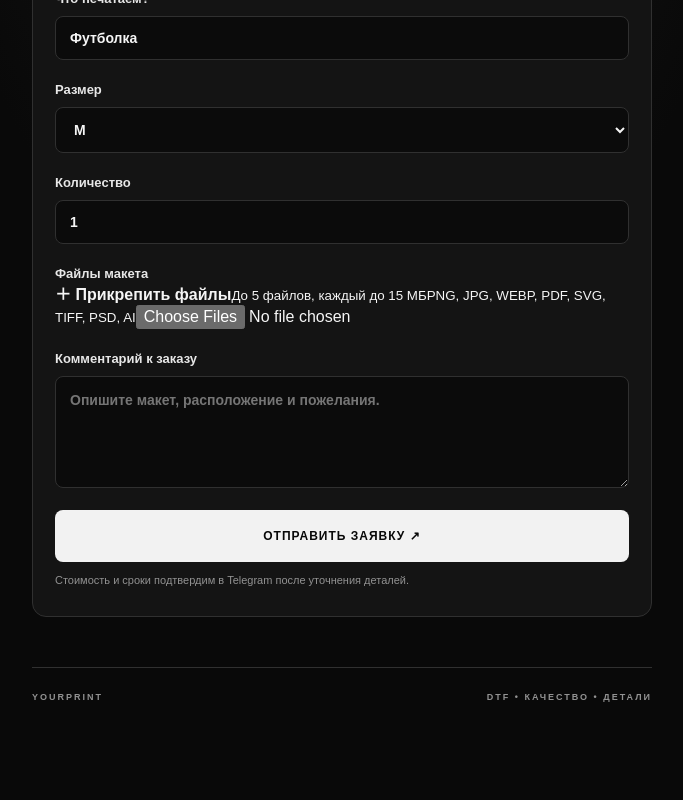
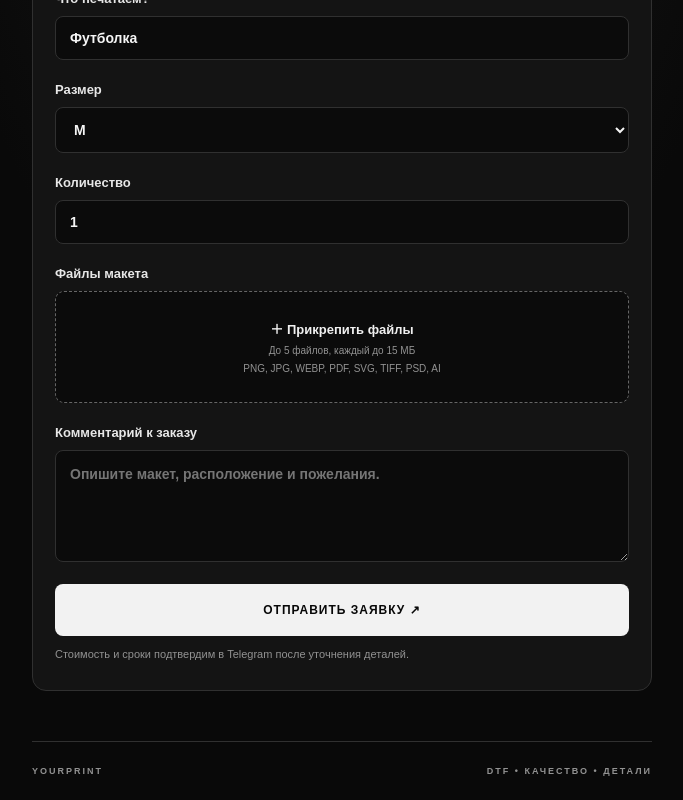
Before and after one commit to adadd89-sys/YOURPRINT-, a Next.js app in the folder apps/web/: page / in a window 1280 px wide. Shown: the part 722-1522 px from the top of the page, without its empty margins (298-981 px from the left). Before the commit the page ends 1448 px from the top, so only its background shows below. Built offline with nearby package versions, Linux system fonts and the light colour scheme.

Commit message:
Style order file upload controls

```diff
--- a/apps/web/app/globals.css
+++ b/apps/web/app/globals.css
@@ -313,3 +313,65 @@ footer {
   .admin-layout { grid-template-columns: 1fr; }
   .admin-title { font-size: 32px; }
 }
+
+
+/* Order file attachment */
+.upload-field { display: grid; gap: 10px; }
+.upload-drop {
+  min-height: 112px;
+  display: grid;
+  place-content: center;
+  gap: 7px;
+  padding: 18px;
+  text-align: center;
+  color: #f1f1f1;
+  background: #0b0b0b;
+  border: 1px dashed #666;
+  border-radius: 9px;
+  cursor: pointer;
+}
+.upload-drop strong { font-size: 13px; }
+.upload-drop small { color: var(--muted); font-size: 10px; }
+.upload-drop input { display: none; }
+.selected-files {
+  display: grid;
+  gap: 7px;
+  margin: 0;
+  padding: 0;
+  list-style: none;
+}
+.selected-files li {
+  display: flex;
+  align-items: center;
+  justify-content: space-between;
+  gap: 10px;
+  padding: 9px 11px;
+  background: #202020;
+  border: 1px solid var(--line);
+  border-radius: 7px;
+  font-size: 11px;
+  overflow-wrap: anywhere;
+}
+.selected-files li span { display: grid; gap: 4px; }
+.selected-files li small { color: var(--muted); }
+.selected-files li button {
+  flex: 0 0 28px;
+  width: 28px;
+  height: 28px;
+  color: #fff;
+  background: transparent;
+  border: 1px solid #555;
+  border-radius: 6px;
+  font-size: 19px;
+  cursor: pointer;
+}
+.admin-files {
+  margin: 18px 0;
+  padding: 13px;
+  background: #0e0e0e;
+  border: 1px solid var(--line);
+  border-radius: 8px;
+  color: #eee;
+  font-size: 12px;
+}
+.admin-files p { margin: 8px 0 0; font-size: 11px; }
```
